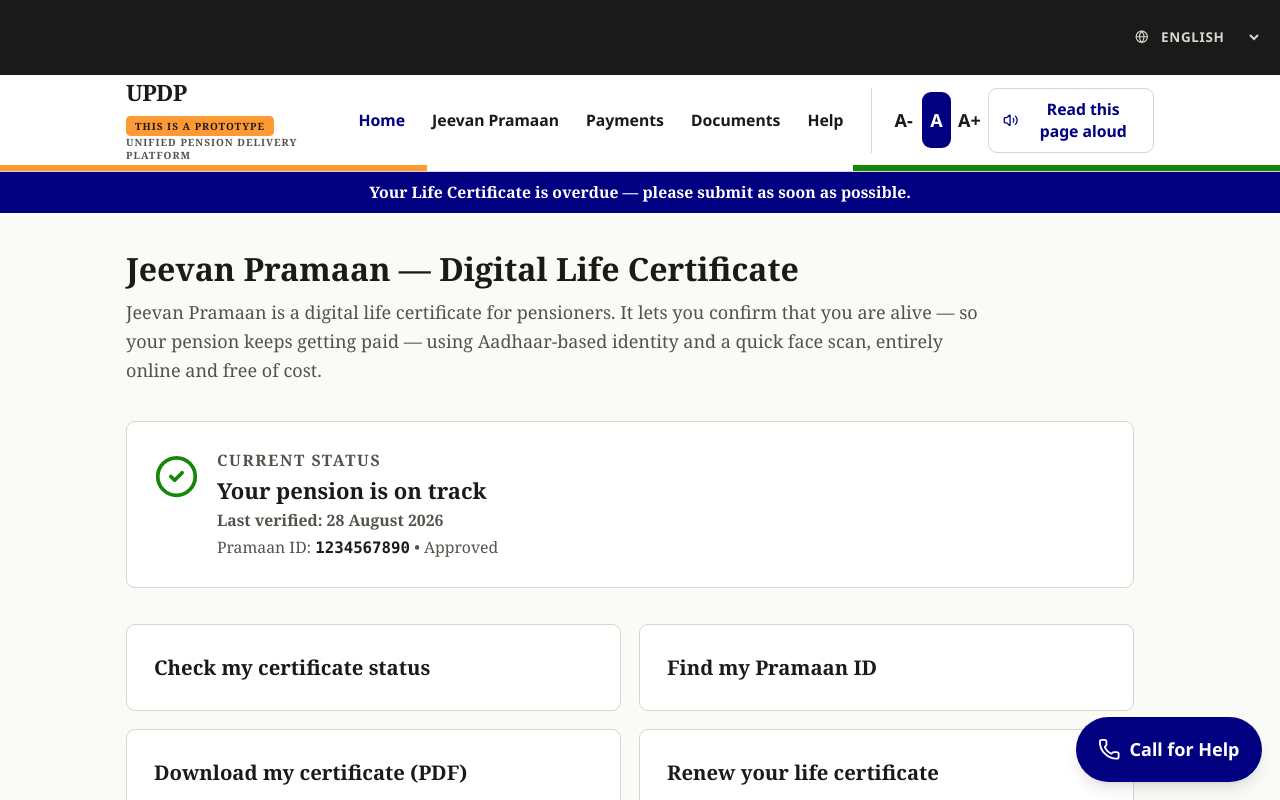
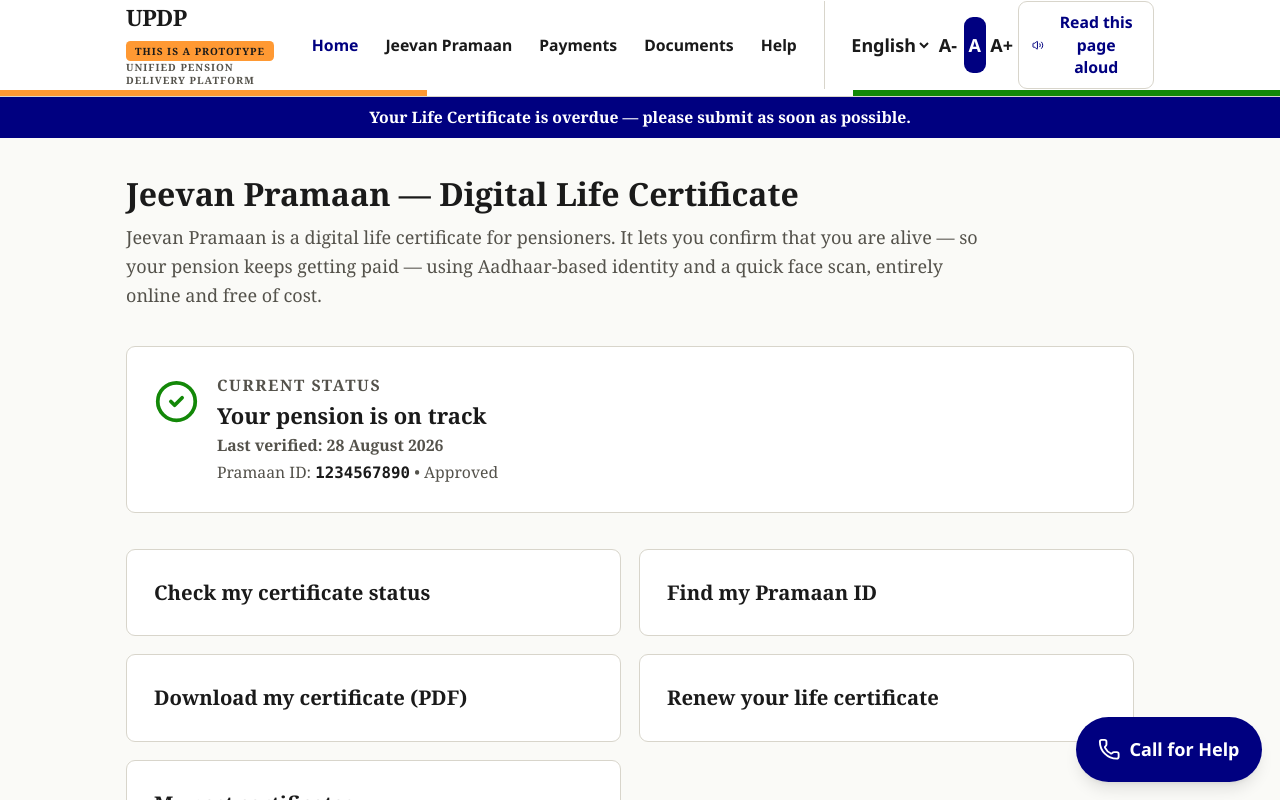
Before and after one commit to swaroop-creator07/jivan-praman, a React (Vite) app: page / in a window 1280 px wide. Shown: the top 800 px of the page. Built offline with nearby package versions, Linux system fonts and the light colour scheme.

Commit message:
Move language toggle into taskbar with font controls; move reminder box to dashboard bottom

```diff
--- a/src/components/layout/Layout.tsx
+++ b/src/components/layout/Layout.tsx
@@ -12,8 +12,29 @@
 import { HelpButton } from '../ui/HelpButton';
 import { CountdownBanner } from './CountdownBanner';
 
+function LangControl() {
+  const { language, setLanguage } = useUIStore();
+  const { t } = useTranslation();
+  return (
+    <div className="flex items-center gap-1">
+      <Globe className="w-4 h-4 text-slate-400" aria-hidden="true" />
+      <label htmlFor="langSelect" className="sr-only">{t('language')}</label>
+      <select
+        id="langSelect"
+        value={language}
+        onChange={(e) => setLanguage(e.target.value as any)}
+        aria-label={t('language')}
+        className="bg-transparent border-none text-slate-600 focus:ring-0 cursor-pointer outline-none font-bold"
+      >
+        <option value="en">English</option>
+        <option value="hi">हिंदी</option>
+      </select>
+    </div>
+  );
+}
+
 export const Layout: React.FC = () => {
-  const { setFontSize, fontSize, language, setLanguage } = useUIStore();
+  const { setFontSize, fontSize } = useUIStore();
   const { t } = useTranslation();
   const { message: ariaMessage } = useAria();
   const location = useLocation();
@@ -36,23 +57,6 @@
         {ariaMessage}
       </div>
       <header className="bg-white border-b border-slate-200 sticky top-0 z-50">
-        {/* Top accessibility bar — language only */}
-        <div className="bg-slate-900 text-slate-300 px-4 py-2 text-xs flex items-center justify-end border-b border-slate-800">
-          <div className="flex items-center gap-2">
-            <Globe className="w-3 h-3" />
-            <label htmlFor="langSelect" className="sr-only">{t('language')}</label>
-            <select
-              id="langSelect"
-              value={language}
-              onChange={(e) => setLanguage(e.target.value as any)}
-              className="bg-transparent border-none text-slate-300 focus:ring-0 cursor-pointer outline-none uppercase tracking-wider font-bold"
-            >
-              <option value="en">English</option>
-              <option value="hi">हिंदी (Hindi)</option>
-            </select>
-          </div>
-        </div>
-
         <div className="max-w-[1100px] mx-auto px-4 sm:px-6 lg:px-8 h-20 flex items-center justify-between gap-4">
           <Link to="/" className="flex items-center gap-3 min-w-0" onClick={() => setMobileMenuOpen(false)}>
             <div className="min-w-0">
@@ -76,6 +80,7 @@
               </Link>
             ))}
             <div className="flex items-center gap-1 border-l border-slate-200 pl-4" role="group" aria-label={t('font_size')}>
+               <LangControl />
                <button onClick={() => setFontSize('small')} aria-pressed={fontSize === 'small'} aria-label="A- small text" className={`w-9 h-9 rounded-lg font-bold ${fontSize === 'small' ? 'bg-[var(--color-info)] text-white' : 'text-slate-600 hover:bg-slate-100'}`}>A-</button>
                <button onClick={() => setFontSize('base')} aria-pressed={fontSize === 'base'} aria-label="A default text" className={`w-9 h-9 rounded-lg font-bold ${fontSize === 'base' ? 'bg-[var(--color-info)] text-white' : 'text-slate-600 hover:bg-slate-100'}`}>A</button>
                <button onClick={() => setFontSize('large')} aria-pressed={fontSize === 'large'} aria-label="A+ large text" className={`w-9 h-9 rounded-lg font-bold ${fontSize === 'large' ? 'bg-[var(--color-info)] text-white' : 'text-slate-600 hover:bg-slate-100'}`}>A+</button>
@@ -109,6 +114,7 @@
               ))}
                <div className="flex items-center gap-2 border-t border-slate-100 pt-4" role="group" aria-label={t('font_size')}>
                  <span className="text-sm font-bold text-slate-500 mr-2">{t('font_size')}:</span>
+                 <LangControl />
                  <button onClick={() => setFontSize('small')} aria-pressed={fontSize === 'small'} className={`w-10 h-10 rounded-lg font-bold ${fontSize === 'small' ? 'bg-[var(--color-info)] text-white' : 'bg-slate-100 text-slate-700'}`}>A-</button>
                  <button onClick={() => setFontSize('base')} aria-pressed={fontSize === 'base'} className={`w-10 h-10 rounded-lg font-bold ${fontSize === 'base' ? 'bg-[var(--color-info)] text-white' : 'bg-slate-100 text-slate-700'}`}>A</button>
                  <button onClick={() => setFontSize('large')} aria-pressed={fontSize === 'large'} className={`w-10 h-10 rounded-lg font-bold ${fontSize === 'large' ? 'bg-[var(--color-info)] text-white' : 'bg-slate-100 text-slate-700'}`}>A+</button>
--- a/src/features/pensioner/Dashboard.tsx
+++ b/src/features/pensioner/Dashboard.tsx
@@ -107,8 +107,6 @@
         </div>
       </div>
 
-      <ReminderStub />
-
       {(latestDlc?.status === 'Rejected' || (hasHeldPayment && !isDlcValidOrProcessing)) && (
         <div className="bg-white border border-[var(--color-danger)]/30 rounded-lg p-6 text-left">
           <h3 className="text-left">{t('dash_what_wrong')}</h3>
@@ -147,6 +145,8 @@
           ))}
         </div>
       </div>
+
+      <ReminderStub />
     </div>
   );
 }
```
